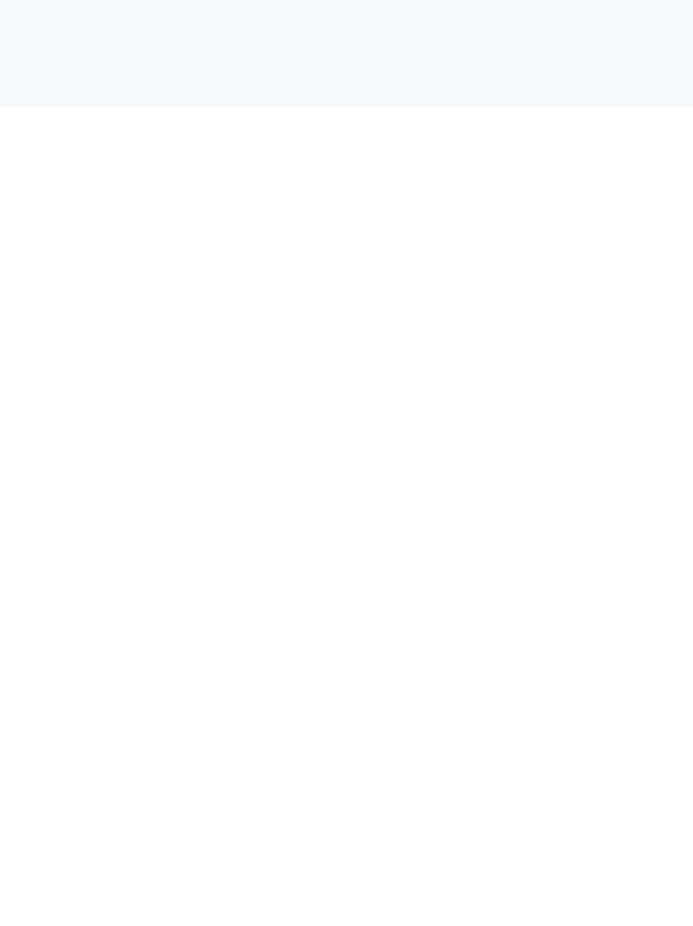
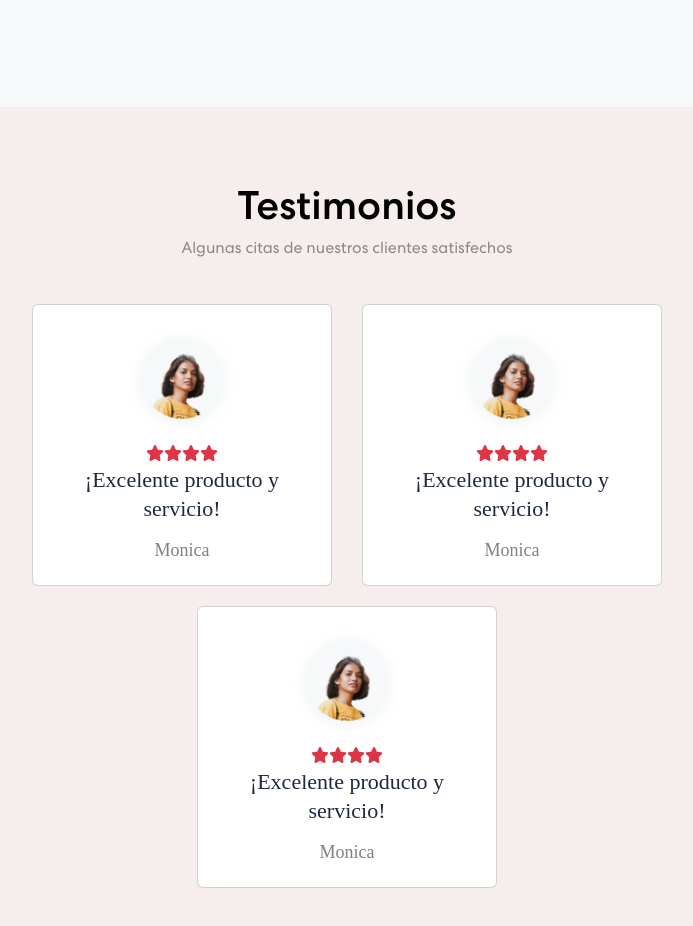
Before and after one commit to EstraX4/pag-melon, a React (Create React App) app: page / in a window 1280 px wide. Shown: the part 2499-3425 px from the top of the page, without its empty margins (293-986 px from the left). Before the commit the page ends 2606 px from the top, so only its background shows below. Built offline with nearby package versions, Linux system fonts and the light colour scheme.

Commit message:
testimonial v1

```diff
--- a/package.json
+++ b/package.json
@@ -3,6 +3,9 @@
   "version": "0.1.0",
   "private": true,
   "dependencies": {
+    "@fortawesome/fontawesome-svg-core": "^6.4.2",
+    "@fortawesome/free-solid-svg-icons": "^6.4.2",
+    "@fortawesome/react-fontawesome": "^0.2.0",
     "@testing-library/jest-dom": "^5.17.0",
     "@testing-library/react": "^13.4.0",
     "@testing-library/user-event": "^13.5.0",
--- a/src/App.css
+++ b/src/App.css
@@ -445,8 +445,9 @@ nav.navbar a.navbar-brand {
   padding: 20px;
   align-content: space-around;
   border: none;
-  justify-content: space-around;
+  justify-content: center;
   margin: 0;
+  background: none;
 }
 
 .contenedor-tx-p {
@@ -543,3 +544,84 @@ nav.navbar a.navbar-brand {
     width: 558px;
   }
 }
+
+
+/* ----------- Testimonial --------------- */
+.content-testimonial-xl {
+  padding: 74px 0;
+  background: rgba(170, 89, 84, 0.10);
+}
+
+.content-testimonial {
+  width: 300px;
+  margin: 17px;
+}
+
+.content-testimonial .body {
+
+}
+
+.row-body {
+    flex-direction: column;
+    align-items: center;
+
+}
+
+.col1-row {
+  display: flex;
+  align-items: center;
+  justify-content: center;
+}
+
+
+.name-star {
+    display: flex;
+    justify-content: center;
+    flex-direction: column;
+}
+
+.avatar {
+  width: 122px;
+}
+
+.name-testimonial {
+  color: #7C8087;
+  text-align: center;
+  font-feature-settings: 'clig' off, 'liga' off;
+  font-family: Abel;
+  font-size: 18px;
+  font-style: normal;
+  font-weight: 400;
+  line-height: normal;
+}
+
+.p-testimonial {
+  color: #1D293F;
+  text-align: center;
+  font-feature-settings: 'clig' off, 'liga' off;
+  font-family: Poppins;
+  font-size: 22px;
+  font-style: normal;
+  font-weight: 500;
+  line-height: 28.8px; /* 130.909% */
+}
+
+@media (min-width: 768px) {
+  .content-testimonial {
+    margin: 10px 15px;
+}
+
+.content-testimonial-xl {
+  padding: 74px;
+}
+}
+
+@media (min-width: 1200px) {
+  .content-testimonial {
+    margin: 10px 15px;
+  }
+
+  .content-testimonial-xl {
+    padding: 74px;
+  }
+}
--- a/src/App.js
+++ b/src/App.js
@@ -6,6 +6,7 @@ import { Banner } from "./components/Banner";
 import { ProductCard } from "./components/ProductCard";
 import { Product } from './components/Product';
 import { Inform } from "./components/Inform";
+import { Testimonial } from './components/Testimonial';
 
 function App() {
     return (
@@ -14,6 +15,7 @@ function App() {
       <Banner />
       <Product />
       <Inform />
+      <Testimonial />
     </div>
     );
   }
--- /dev/null
+++ b/src/components/Testimonial.js
@@ -0,0 +1,37 @@
+import React from "react";
+import { TestimonialCard } from "../components/TestimonialCard";
+import { FontAwesomeIcon } from "@fortawesome/react-fontawesome";
+import testimonial1 from "../assets/img/testimonial1.png"
+
+export const Testimonial = () => {
+  return (
+    <div className="content-testimonial-xl">
+      <div className="text-center">
+        <h1 className="black-title">Testimonios</h1>
+        <p className="gray-paragraph">
+          Algunas citas de nuestros clientes satisfechos
+        </p>
+      </div>
+      <div className="content card">
+      <TestimonialCard
+        name="Monica"
+        rating={4}
+        comment="¡Excelente producto y servicio!"
+        avatar={testimonial1}
+      />
+      <TestimonialCard
+        name="Monica"
+        rating={4}
+        comment="¡Excelente producto y servicio!"
+        avatar={testimonial1}
+      />
+      <TestimonialCard
+        name="Monica"
+        rating={4}
+        comment="¡Excelente producto y servicio!"
+        avatar={testimonial1}
+      />
+      </div>
+    </div>
+  );
+};
--- /dev/null
+++ b/src/components/TestimonialCard.js
@@ -0,0 +1,33 @@
+import React from "react";
+import { Card, Image, Row, Col, Badge } from "react-bootstrap";
+import { FontAwesomeIcon } from "@fortawesome/react-fontawesome";
+import { faStar } from "@fortawesome/free-solid-svg-icons"; // Importa el icono de estrella
+
+export const TestimonialCard = ({ name, rating, comment, avatar }) => {
+  return (
+    <Card className="content-testimonial">
+      <Card.Body className="body">
+        <Row className="row-body">
+          <div className="col1-row">
+            <Image src={avatar} alt={name} className="avatar" roundedCircle />
+          </div>
+          <div className="col2-row">
+            <div className="d-flex align-items-center name-star">
+              <div className="ml-auto">
+                {Array.from({ length: rating }).map((_, index) => (
+                  <FontAwesomeIcon
+                    icon={faStar}
+                    key={index}
+                    className="text-danger"
+                  />
+                ))}
+              </div>
+              <p className="p-testimonial">{comment}</p>
+            </div>
+            <h5 className="name-testimonial">{name}</h5>
+          </div>
+        </Row>
+      </Card.Body>
+    </Card>
+  );
+};
```
Also changed, not shown: src/assets/img/testimonial1.png (added), 1 other file (tests, documents, lock files or other folders).
